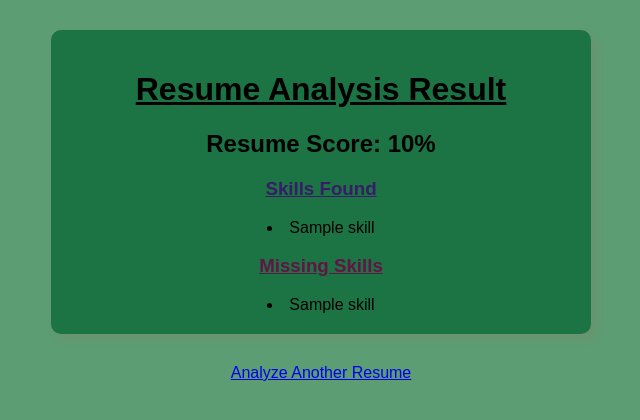
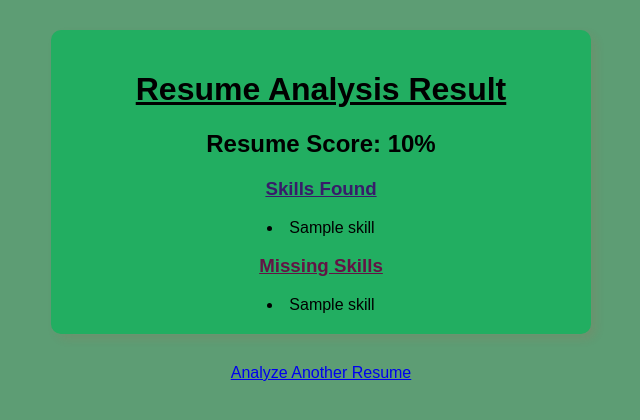
Before and after one commit to Saksh7i/AI_resume_analyser, a Flask app: template templates/result.html in a window 1280 px wide. Shown: the top 420 px of the page, without its empty margins (319-959 px from the left). Run offline with Flask 3, Linux system fonts and the light colour scheme; the template is opened without the code that fills it: most values are stand-ins (such as "Sample title", 1, 10 or a date in 2020).

Commit message:
Add requirements.txt

```diff
--- /dev/null
+++ b/requirements.txt
@@ -0,0 +1,4 @@
+Flask
+PyPDF2
+gunicorn
+Werkzeug
--- a/templates/result.html
+++ b/templates/result.html
@@ -21,7 +21,7 @@
             color:rgb(99, 20, 69);
         }
         .container {
-            background-color: rgb(28, 115, 67);
+            background-color: rgb(34, 174, 97);
             max-width: 500px;
             margin: 30px auto;
             padding: 20px;
```
Also changed, not shown: 2 other files.
